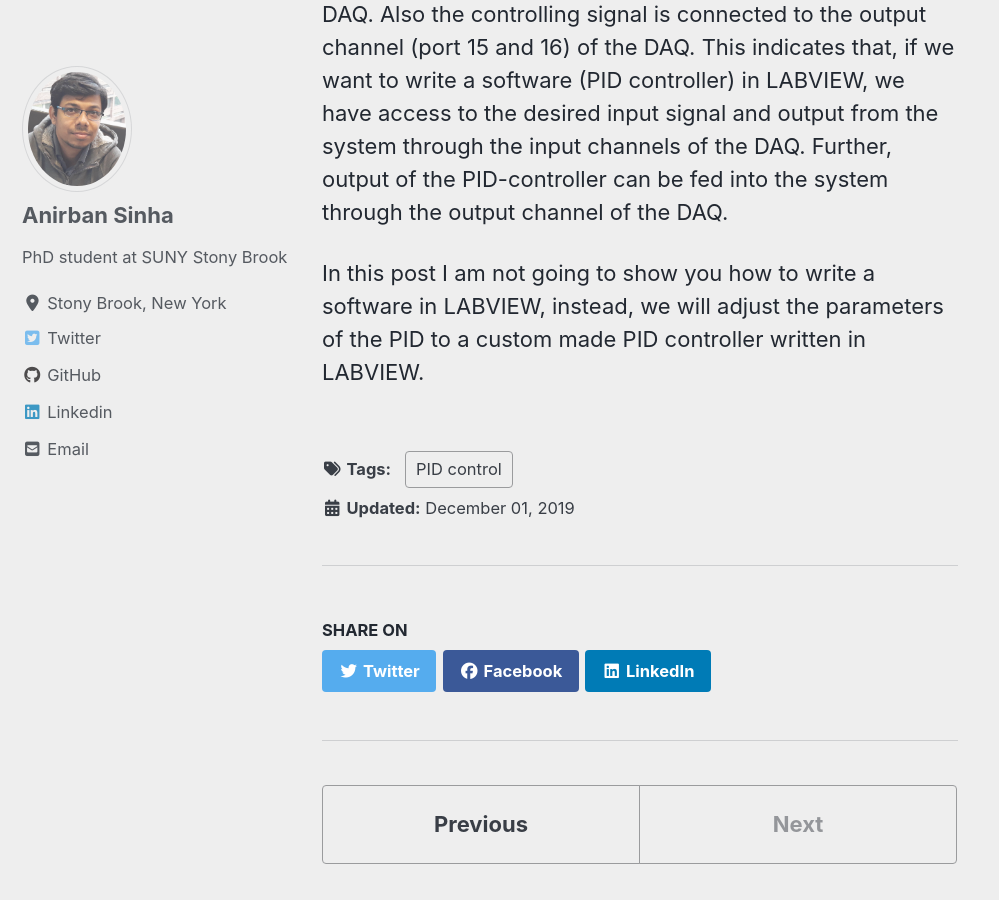
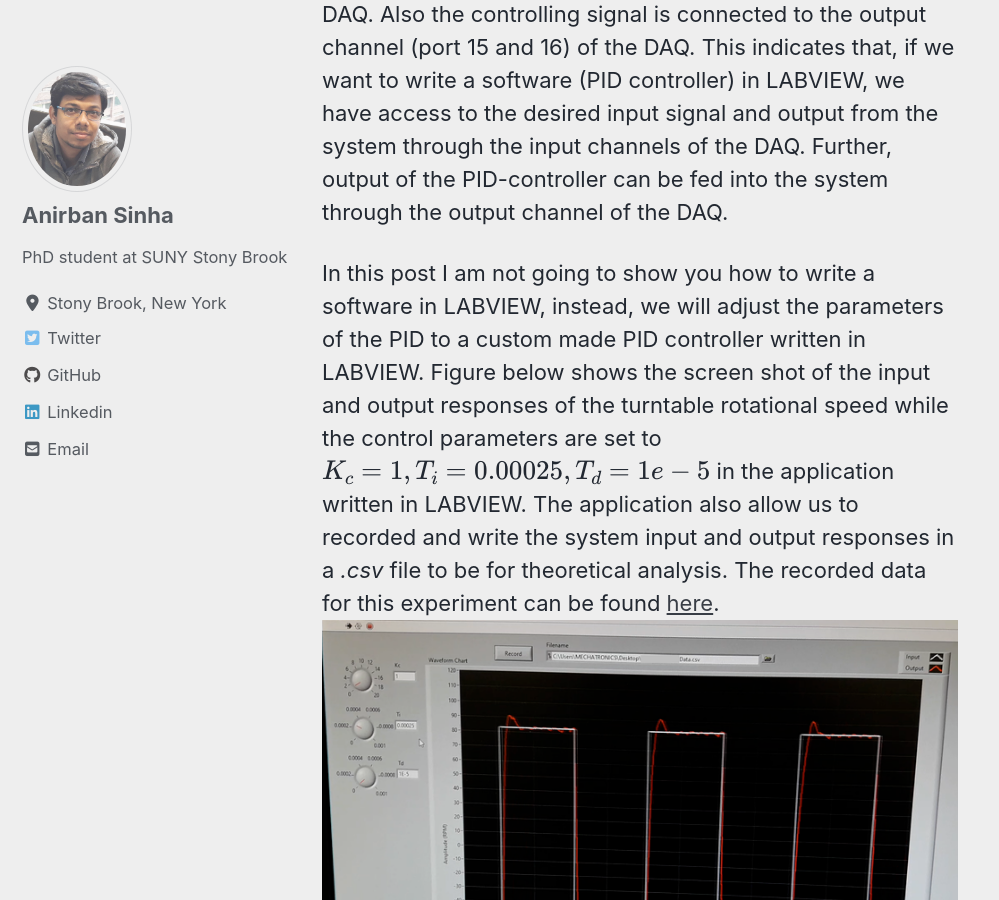
Before and after one commit to mattsinbot/mattsinbot.github.io, a Jekyll site: the page built from _posts/2019-12-3-PID.md, in a window 1280 px wide and 900 px high, scrolled down 3912 px. Shown: the whole window, without its empty margins (0-999 px from the left). Built offline with Jekyll 4.4.1, drawn with Linux system fonts in a browser that asks for light colours; cached includes are drawn as plain includes; nearby versions of some CDN libraries; formulas are drawn with MathJax 3; comment, search, counter and statistics services are not loaded; some of the changed text lies outside the part shown.

Commit message:
software recored

```diff
--- a/_posts/2019-12-3-PID.md
+++ b/_posts/2019-12-3-PID.md
@@ -52,3 +52,5 @@ $$\omega(t) = \mathcal{L}^{-1}(V(s)T(s))$$
 Notice from the physical system setup and/or circuit diagram that the input signal (set point) is connected to the first input channel (port 1 and 2) of the DAQ and process variable ($$\omega$$) is connected to the second input channel (port 4 and 5) of the DAQ. Also the controlling signal is connected to the output channel (port 15 and 16) of the DAQ. This indicates that, if we want to write a software (PID controller) in LABVIEW, we have access to the desired input signal and output from the system through the input channels of the DAQ. Further, output of the PID-controller can be fed into the system through the output channel of the DAQ.
 
 In this post I am not going to show you how to write a software in LABVIEW, instead, we will adjust the parameters of the PID to a custom made PID controller written in LABVIEW.
+Figure below shows the screen shot of the input and output responses of the turntable rotational speed while the control parameters are set to $$K_c=1, T_i=0.00025, T_d=1e-5$$ in the application written in LABVIEW. The application also allow us to recorded and write the system input and output responses in a *.csv* file to be for theoretical analysis. The recorded data for this experiment can be found [here](https://github.com/mattsinbot/Experiment_PID/data/experiment_1).
+![alt]({{ site.url }}{{ site.baseurl }}/images/control/io_response2.png)
```
Also changed, not shown: images/control/io_response.png (added), images/control/io_response2.png (added).
